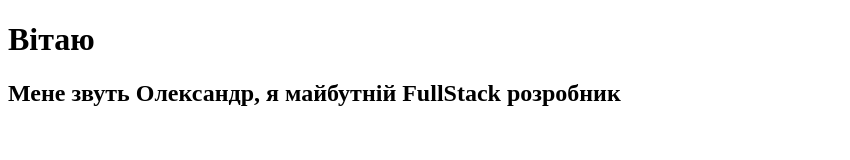
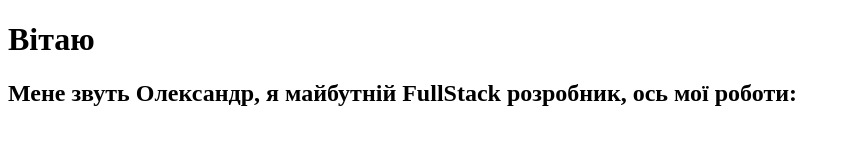
Before and after one commit to SSBondik/SSBondik.github.io, a plain HTML site: page index.html in a window 1280 px wide. Shown: the whole page, without its empty margins (0-850 px from the left). Drawn offline with Linux system fonts and the light colour scheme.

Commit message:
Added homework number 5

```diff
--- a/index.html
+++ b/index.html
@@ -9,7 +9,9 @@
 
 <body>
     <h1>Вітаю</h1>
-    <h2>Мене звуть Олександр, я майбутній FullStack розробник</h2>
+    <h2>Мене звуть Олександр, я майбутній FullStack розробник, ось мої роботи:</h2>
+    <a href="../home-work-5/src/index.html"></a>
+
 </body>
 
 </html>
```
